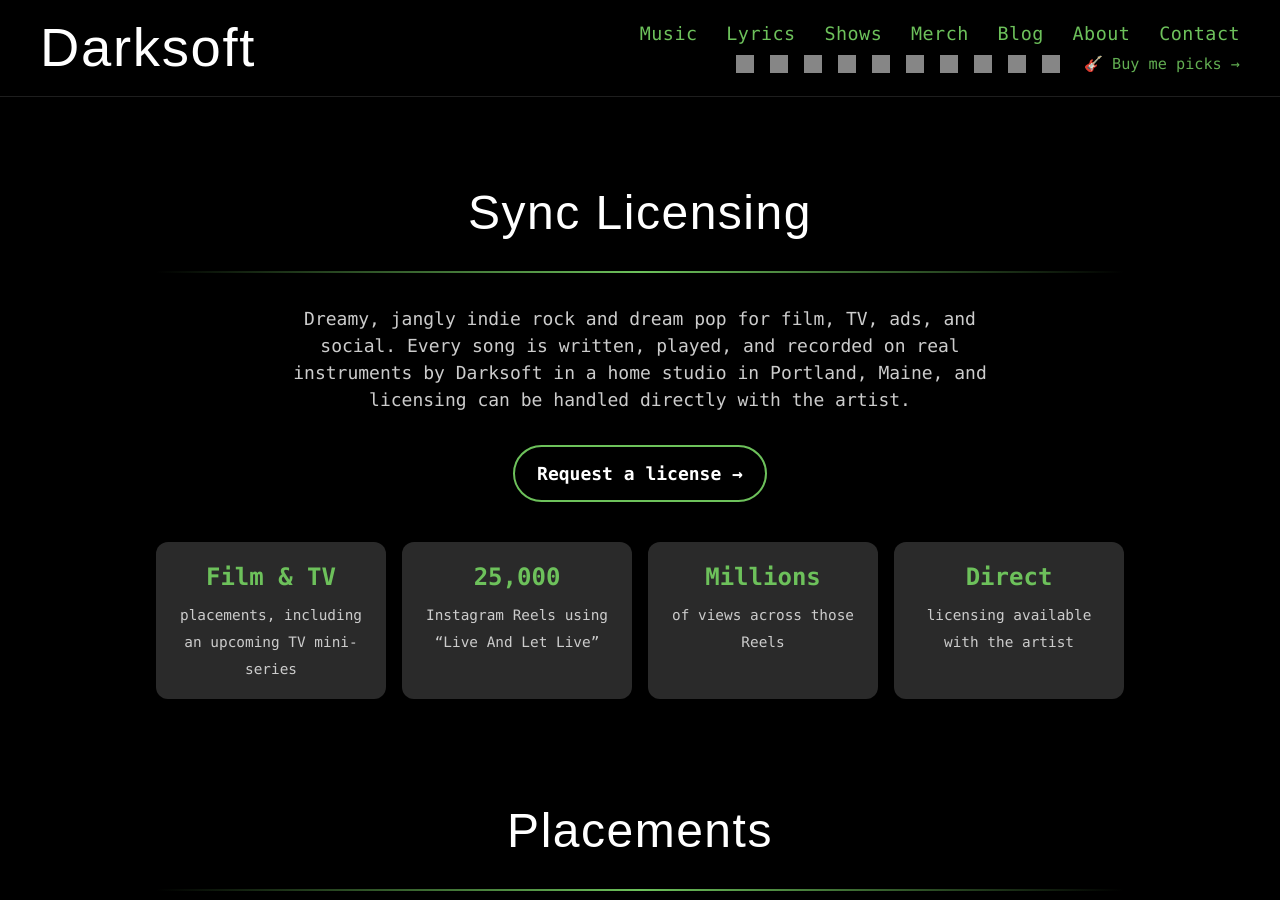
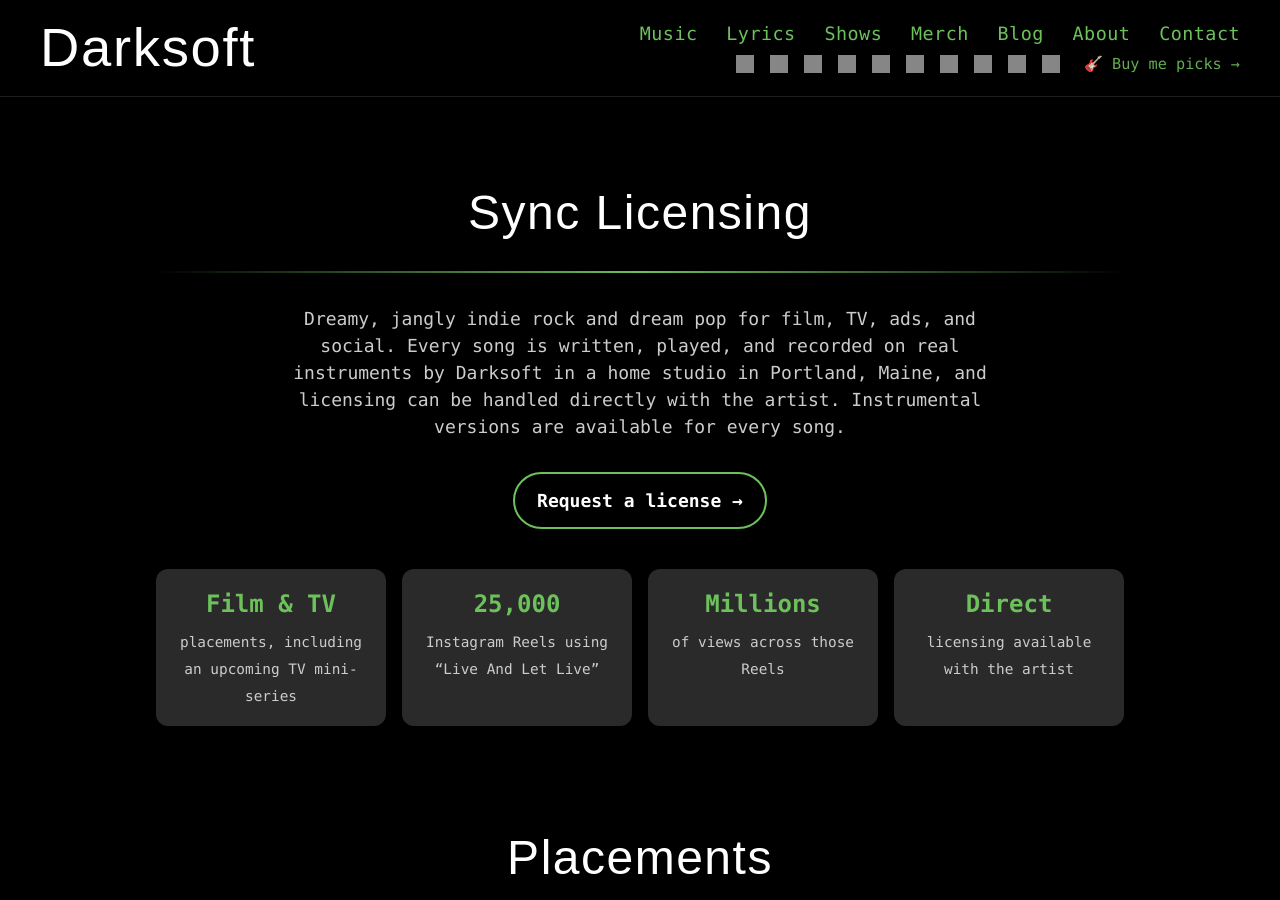
Before and after one commit to darks0ft/website, a Jekyll site: the page built from sync.html, in a window 1280 px wide and 900 px high. Built offline with Jekyll 4.4.1, drawn with Linux system fonts in a browser that asks for light colours; some web fonts are replaced; some of the changed text lies outside the part shown; grey boxes are pictures that could not be loaded.

Commit message:
Sync page: note that instrumental versions are available for every song

```diff
--- a/sync.html
+++ b/sync.html
@@ -16,7 +16,7 @@ body_class: "sync-page"
     <p class="sync-lead">
       Dreamy, jangly indie rock and dream pop for film, TV, ads, and social. Every song is written, played,
       and recorded on real instruments by Darksoft in a home studio in Portland, Maine,
-      and licensing can be handled directly with the artist.
+      and licensing can be handled directly with the artist. Instrumental versions are available for every song.
     </p>
     <p><a class="sync-button" href="{{ inquiry_link }}">Request a license →</a></p>
 
@@ -117,7 +117,7 @@ body_class: "sync-page"
     </div>
 
     <p class="sync-note">
-      Need something original? I also compose for film and television.
+      Instrumental versions are available for every song. Need something original? I also compose for film and television.
     </p>
   </section>
 
```
